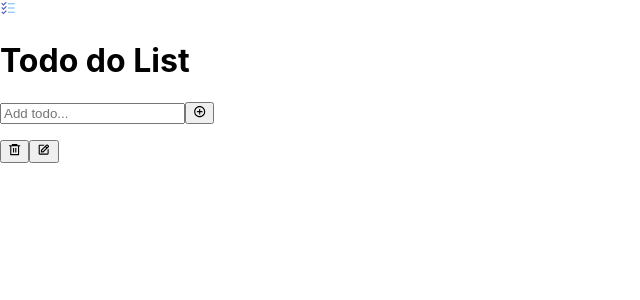
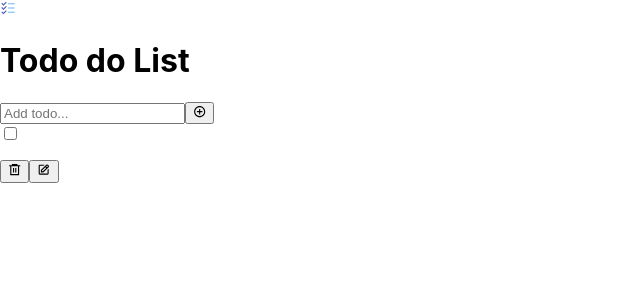
Before and after one commit to leonardo-pinto/todo-react-redux, a React (Create React App) app: page / in a window 1280 px wide. Both pictures are taken after a click on the button 199 px from the left and 113 px from the top of the page. Shown: the top 300 px of the page, without its empty margins (0-640 px from the left). Built offline with nearby package versions, Linux system fonts and the light colour scheme.

Commit message:
completed todo feature

```diff
--- a/src/App.jsx
+++ b/src/App.jsx
@@ -3,7 +3,9 @@ import { useDispatch, useSelector } from 'react-redux';
 import Header from './components/header/Header';
 import TodoInput from './components/input/TodoInput';
 import ListTodos from './components/listTodos/ListTodos';
-import { addTodo, deleteTodo, editTodo } from './redux/reducers/todoReducer';
+import {
+  addTodo, deleteTodo, editTodo, completeTodo,
+} from './redux/reducers/todoReducer';
 
 function App() {
   const { todoList } = useSelector((state) => state.todoReducer);
@@ -25,6 +27,15 @@ function App() {
     dispatch(editTodo(editedTodo));
   };
 
+  const handleCompleteButtonClick = (id, completed) => {
+    const completedTodo = {
+      id,
+      completed,
+    };
+
+    dispatch(completeTodo(completedTodo));
+  };
+
   return (
     <div>
       <Header />
@@ -38,6 +49,7 @@ function App() {
                   todo={todo}
                   handleDeleteButtonClick={handleDeleteButtonClick}
                   handleEditButtonClick={handleEditButtonClick}
+                  handleCompleteButtonClick={handleCompleteButtonClick}
                 />
               </div>
             ))}
--- a/src/components/listTodos/ListTodos.jsx
+++ b/src/components/listTodos/ListTodos.jsx
@@ -1,25 +1,41 @@
-import React, { useState } from 'react';
+import React, { useState, useEffect } from 'react';
 import PropTypes from 'prop-types';
 import { RiDeleteBin6Line as DeleteIcon, RiCheckboxCircleLine as ConfirmEditIcon } from 'react-icons/ri';
 import { ImCancelCircle as CancelIcon } from 'react-icons/im';
 import { BiEdit as EditIcon } from 'react-icons/bi';
 
 function ListTodos(props) {
-  const { todo, handleDeleteButtonClick, handleEditButtonClick } = props; // adicionar completed
+  const {
+    todo,
+    handleDeleteButtonClick,
+    handleEditButtonClick,
+    handleCompleteButtonClick,
+  } = props;
   const { text, id } = todo;
   const [editEnabled, setEditEnabled] = useState(false);
   const [editedTodoText, setEditedTodoText] = useState(text);
+  const [completed, setCompleted] = useState(false); // alterar nome
 
   const confirmEditButtonClick = () => {
     handleEditButtonClick(id, editedTodoText);
     setEditEnabled(!editEnabled);
   };
 
+  useEffect(() => {
+    handleCompleteButtonClick(id, completed);
+  }, [completed]);
+
   return (
     <div data-testid="itemContainer">
       { !editEnabled
-        && (
+        ? (
           <div>
+            <input
+              type="checkbox"
+              data-testid="completedCheckbox"
+              checked={completed}
+              onChange={() => setCompleted(!completed)}
+            />
             <p data-testid="itemTodo">
               {text}
             </p>
@@ -38,9 +54,8 @@ function ListTodos(props) {
               <EditIcon />
             </button>
           </div>
-        )}
-      { editEnabled
-        && (
+        )
+        : (
           <div>
             <input
               data-testid="editTodoInput"
@@ -75,6 +90,7 @@ ListTodos.propTypes = {
   })).isRequired,
   handleDeleteButtonClick: PropTypes.func.isRequired,
   handleEditButtonClick: PropTypes.func.isRequired,
+  handleCompleteButtonClick: PropTypes.func.isRequired,
 };
 
 export default ListTodos;
--- a/src/redux/reducers/todoReducer.js
+++ b/src/redux/reducers/todoReducer.js
@@ -40,11 +40,30 @@ const todoSlice = createSlice({
         }),
       };
     },
+    completeTodo(state, action) {
+      return {
+        ...state,
+        todoList: state.todoList.map((todo) => {
+          if (todo.id === action.payload.id) {
+            return {
+              ...todo,
+              completed: action.payload.completed,
+            };
+          }
+          return todo;
+        }),
+      };
+    },
   },
 });
 
 const { actions, reducer } = todoSlice;
 
-export const { addTodo, deleteTodo, editTodo } = actions;
+export const {
+  addTodo,
+  deleteTodo,
+  editTodo,
+  completeTodo,
+} = actions;
 
 export default reducer;
```
Also changed, not shown: 2 other files (tests, documents, lock files or other folders). Lines whose indentation alone changed are shown as unchanged.
